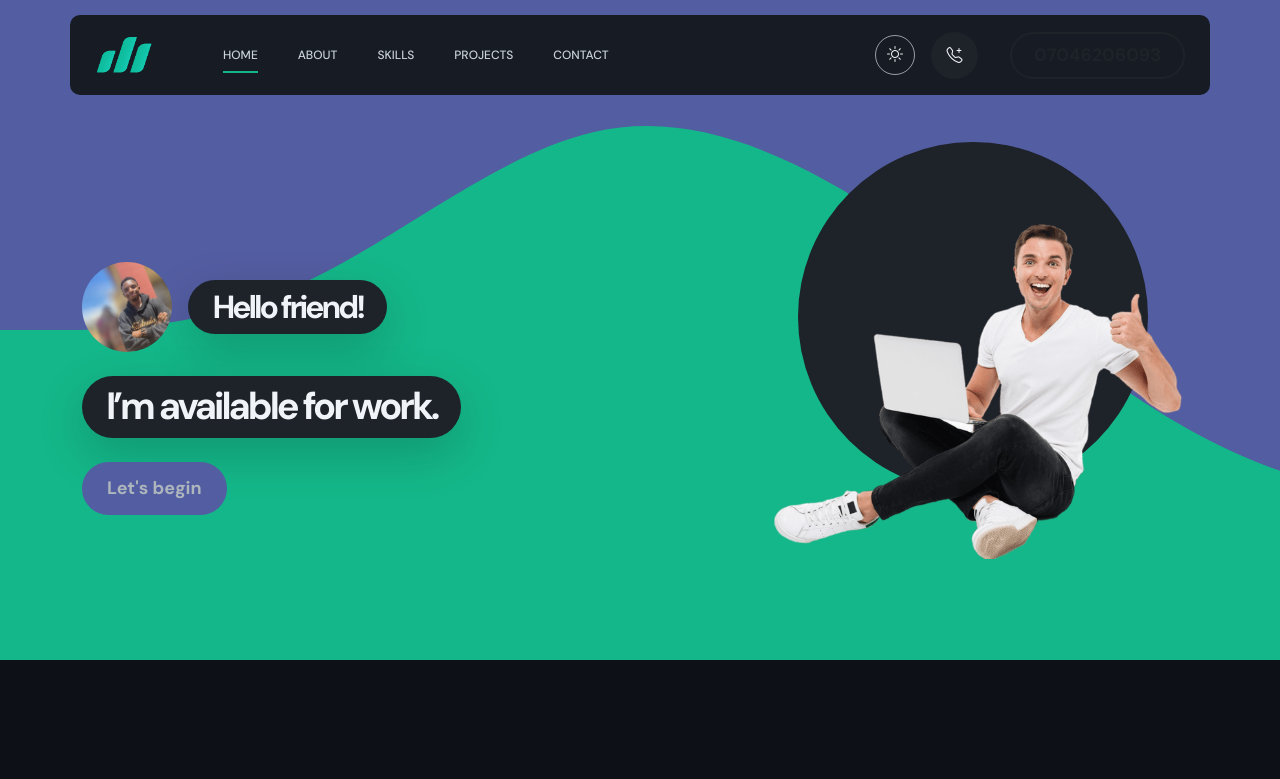
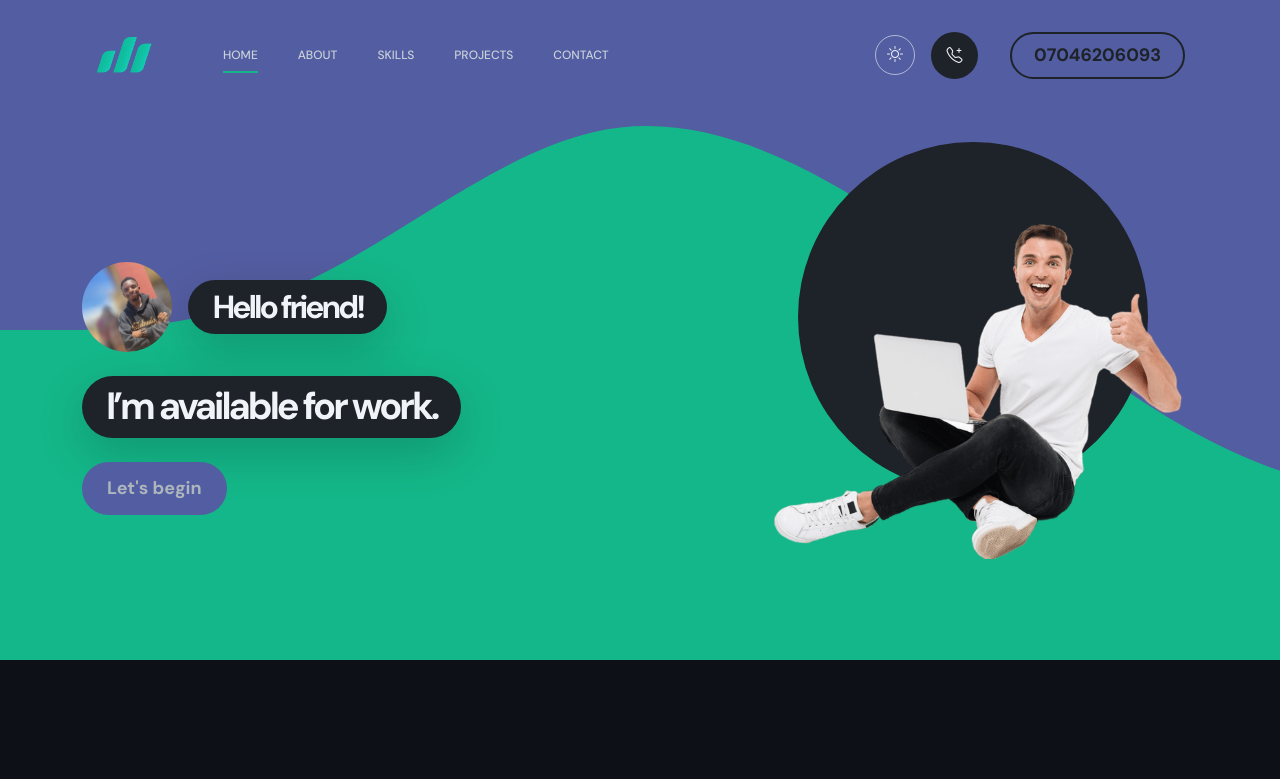
Before and after one commit to Somachukwu/mmesomachukwu, a plain HTML site: page index.html in a window 1280 px wide. Both pictures are taken after a click on the button "Switch to dark mode". Shown: the top 779 px of the page. Drawn offline with Linux system fonts and the light colour scheme.

Commit message:
Fix: navbar transparent before scroll in dark mode

```diff
--- a/css/theme-dark.css
+++ b/css/theme-dark.css
@@ -69,7 +69,7 @@
 
 /* ---- Navbar ---- */
 [data-theme="dark"] .navbar .container {
-  background: rgba(22, 27, 34, 0.98);
+  background: transparent;
 }
 
 [data-theme="dark"] .is-sticky,
```
